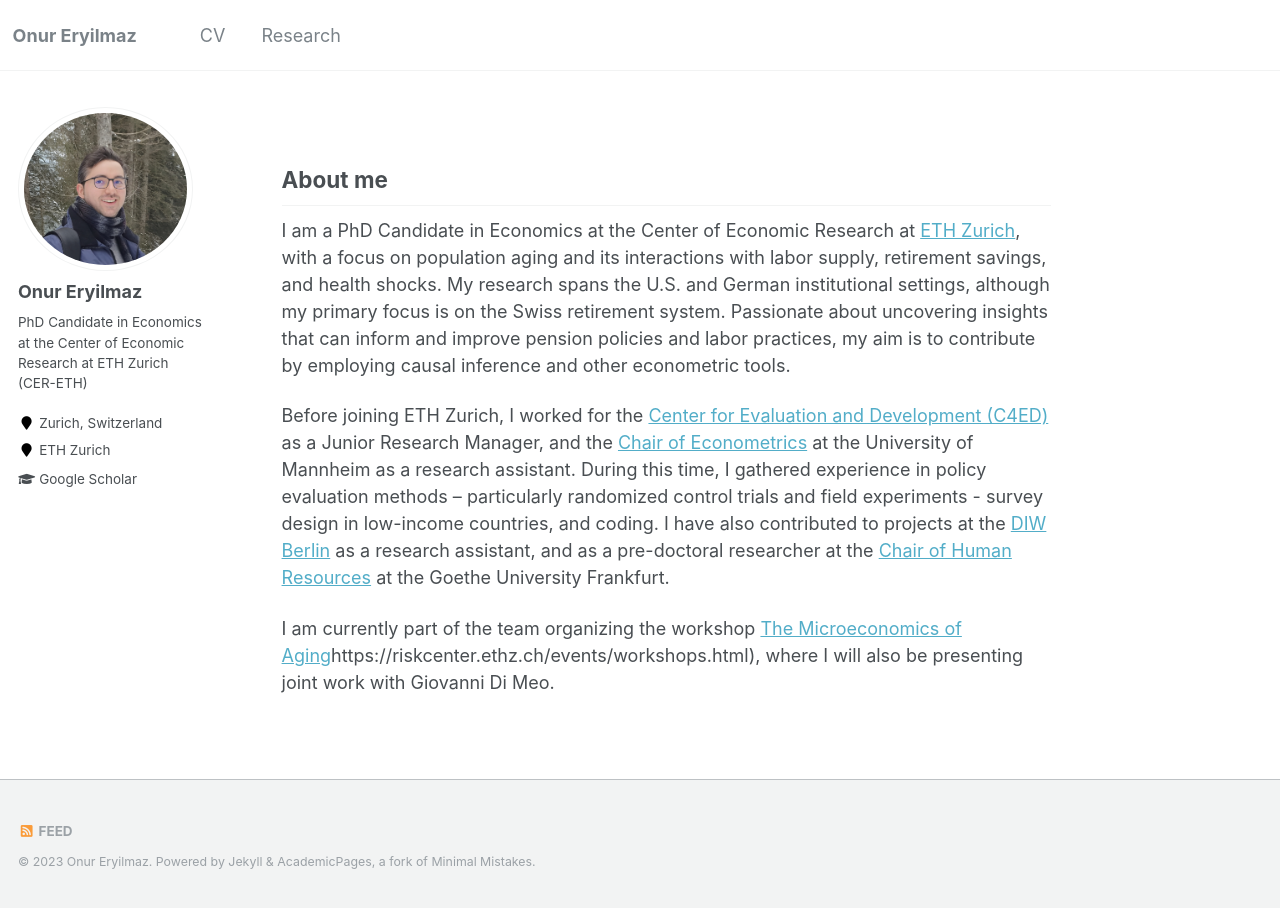
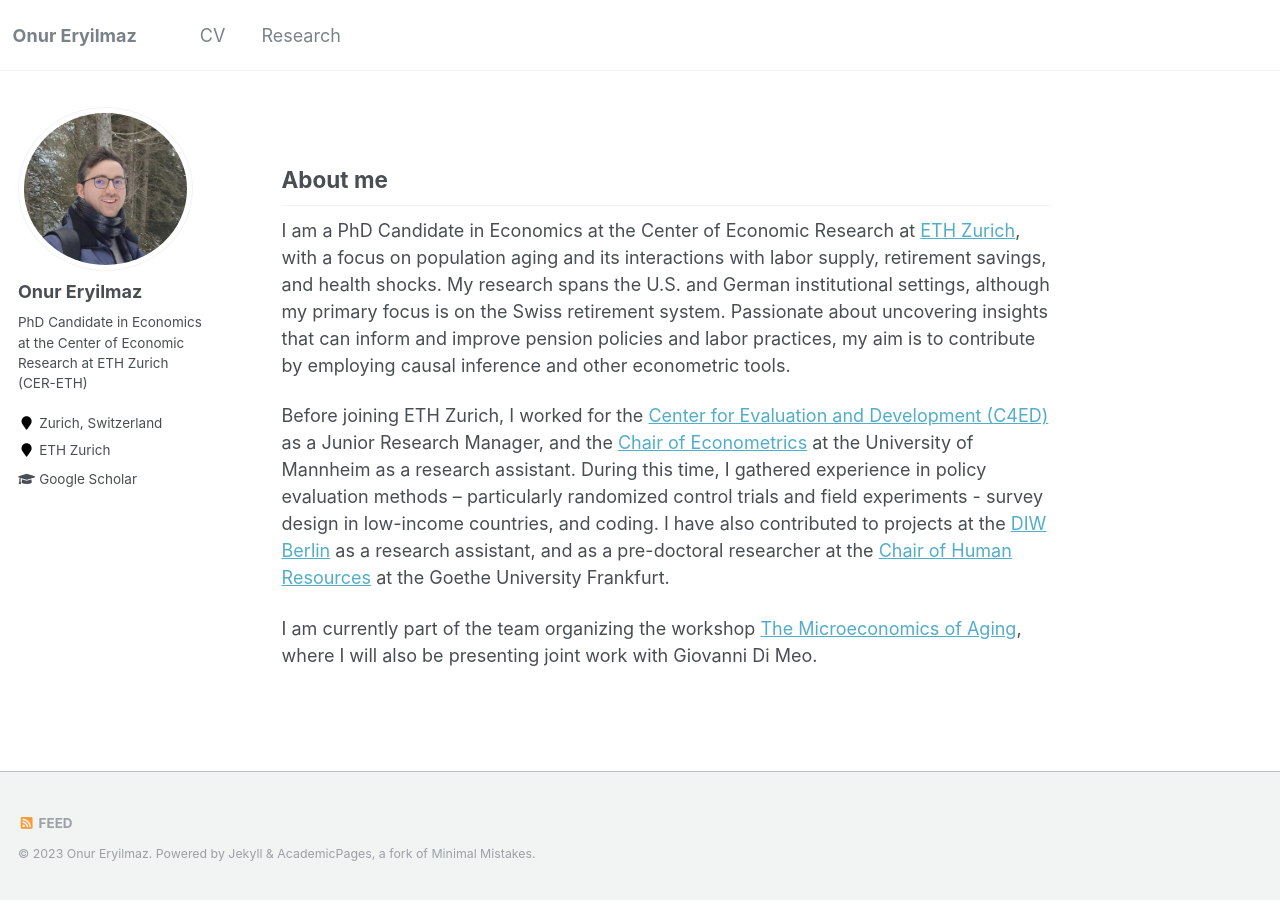
Before and after one commit to oeryilmaz/oeryilmaz.github.io, a Jekyll site: the page built from _pages/about.md, in a window 1280 px wide. Built offline with Jekyll 4.4.1, drawn with Linux system fonts in a browser that asks for light colours; part of the change alters nothing that is shown.

Commit message:
Update about.md

```diff
--- a/_pages/about.md
+++ b/_pages/about.md
@@ -15,4 +15,4 @@ I am a PhD Candidate in Economics at the Center of Economic Research at [ETH Zur
 
 Before joining ETH Zurich, I worked for the [Center for Evaluation and Development (C4ED)](https://c4ed.org/) as a Junior Research Manager, and the [Chair of Econometrics](https://www.vwl.uni-mannheim.de/en/about/faculty-members/prof-dr-froelich/) at the University of Mannheim as a research assistant. During this time, I gathered experience in policy evaluation methods – particularly randomized control trials and field experiments - survey design in low-income countries, and coding. I have also contributed to projects at the [DIW Berlin](https://www.diw.de/en) as a research assistant, and as a pre-doctoral researcher at the [Chair of Human Resources](https://www.wiwi.uni-frankfurt.de/en/departments/mm/professuren/professur-friebel/team/prof-guido-friebel-phd.html) at the Goethe University Frankfurt.
 
-I am currently part of the team organizing the workshop [The Microeconomics of Aging](https://riskcenter.ethz.ch/events/workshops.html)https://riskcenter.ethz.ch/events/workshops.html), where I will also be presenting joint work with Giovanni Di Meo.
+I am currently part of the team organizing the workshop [The Microeconomics of Aging](https://riskcenter.ethz.ch/events/workshops.html), where I will also be presenting joint work with Giovanni Di Meo.
```
